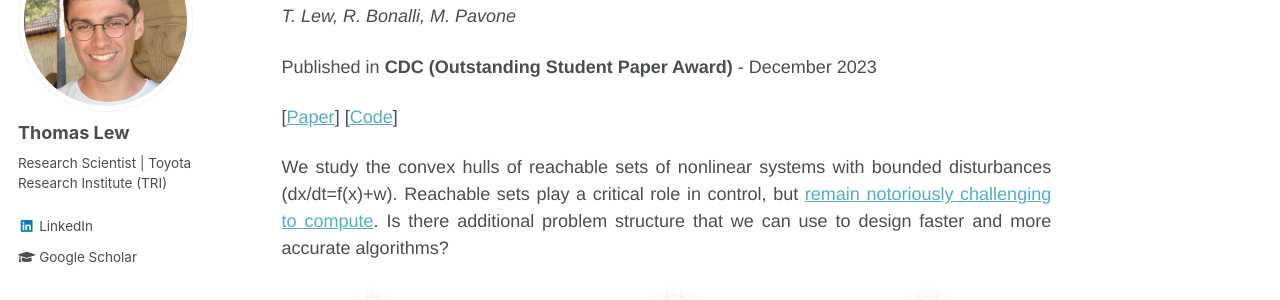
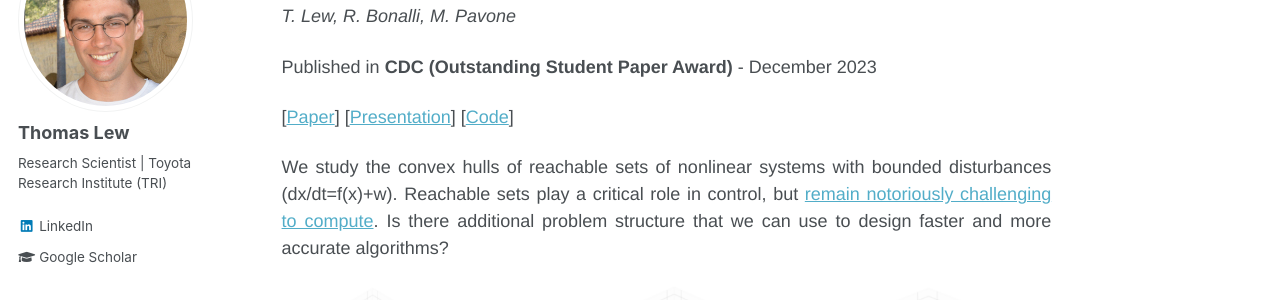
Before and after one commit to thomasjlew/thomasjlew.github.io, a Jekyll site: the page built from _publications/2023-12-13_exact_characterization.md, in a window 1280 px wide and 1372 px high. Shown: the part 189-489 px from the top of the window. Built offline with Jekyll 4.4.1, drawn with Linux system fonts in a browser that asks for light colours.

Commit message:
Added link to presentation for convex hull reachability work.

```diff
--- a/_publications/2023-12-13_exact_characterization.md
+++ b/_publications/2023-12-13_exact_characterization.md
@@ -5,6 +5,7 @@ permalink: /publication/exact_characterization
 excerpt: '<br />
 [Project Page](/publication/exact_characterization) /
 [Paper](https://arxiv.org/abs/2303.17674v2) /
+[Presentation](https://www.youtube.com/watch?v=rCHjS-OyhLA) /
 [Code](https://github.com/StanfordASL/convex_hull_reachability) - We give a finite-dimensional characterization of the convex hulls of reachable sets of nonlinear systems (dx/dt=f(x)+w).'
 date: 2023-12-13
 venue: 'CDC'
@@ -16,6 +17,7 @@ award: 'Outstanding Student Paper Award'
 ---
 
 [[Paper](https://arxiv.org/abs/2303.17674v2)]
+[[Presentation](https://www.youtube.com/watch?v=rCHjS-OyhLA)]
 [[Code](https://github.com/StanfordASL/convex_hull_reachability)]
 
 
```
